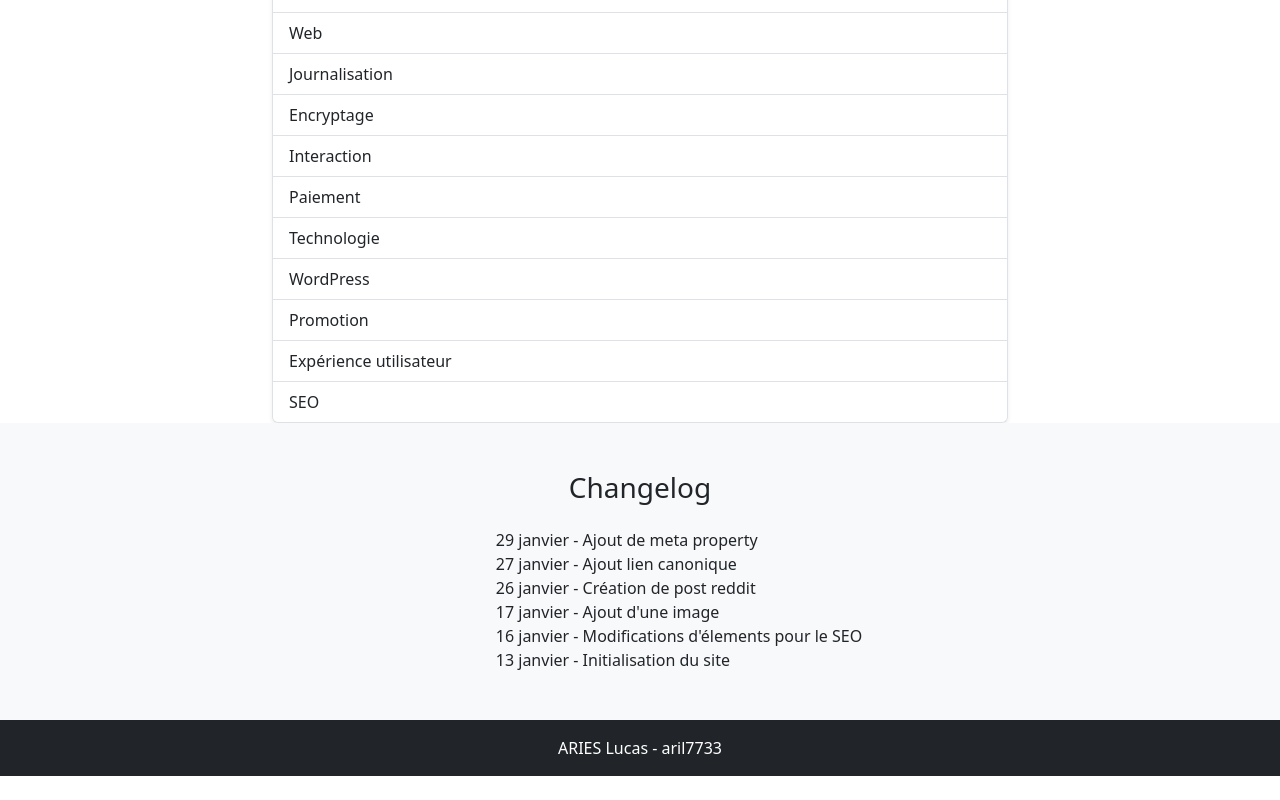
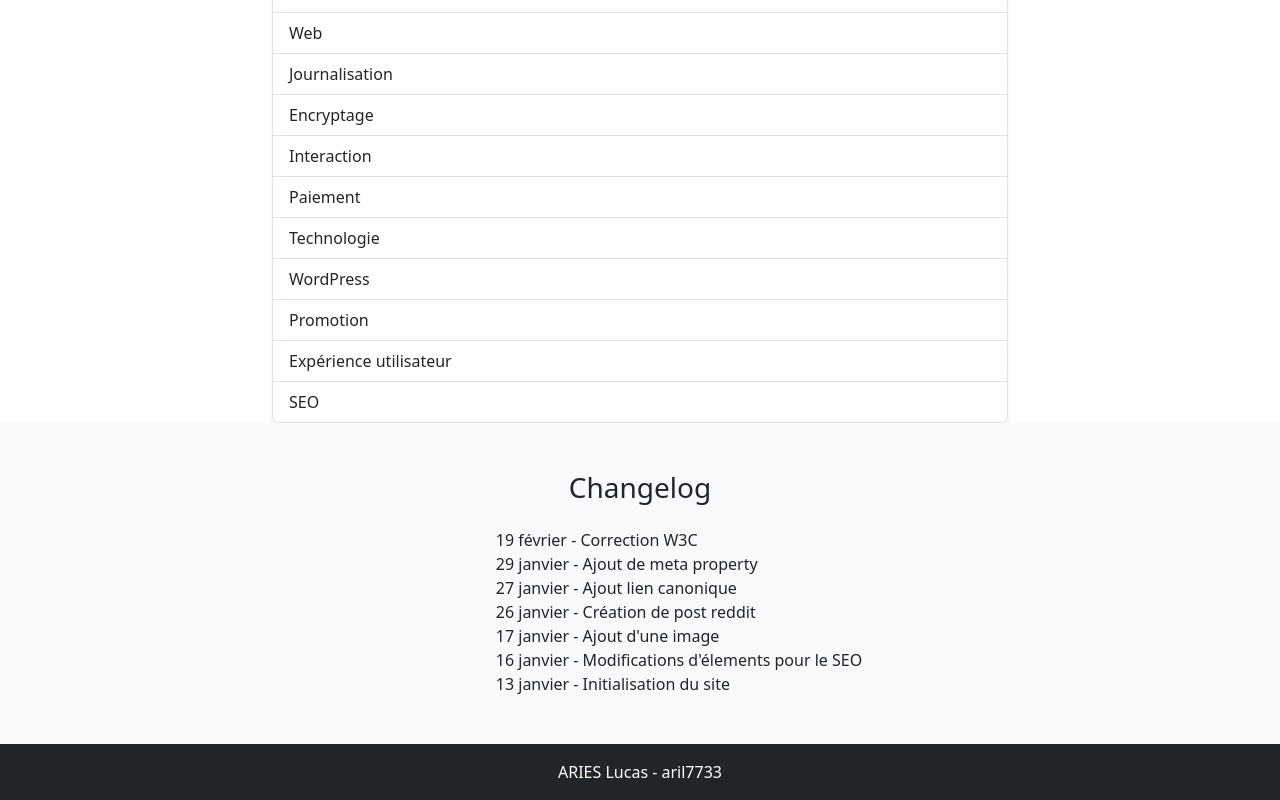
Before and after one commit to aril7733/aril7733.github.io, a plain HTML site: page index.html in a window 1280 px wide. Shown: the part 1009-1809 px from the top of the page. Before the commit the page ends 1785 px from the top, so only its background shows below. Drawn offline with nearby package versions, Linux system fonts and the light colour scheme.

Commit message:
fix: correction W3C

```diff
--- a/index.html
+++ b/index.html
@@ -119,6 +119,7 @@
         <div class="container">
             <h3 class="text-center mb-4">Changelog</h3>
             <ul class="list-unstyled text-center">
+                <li>19 février - Correction W3C</li>
                 <li>29 janvier - Ajout de meta property</li>
                 <li>27 janvier - Ajout lien canonique</li>
                 <li>26 janvier - Création de post reddit</li>
```
